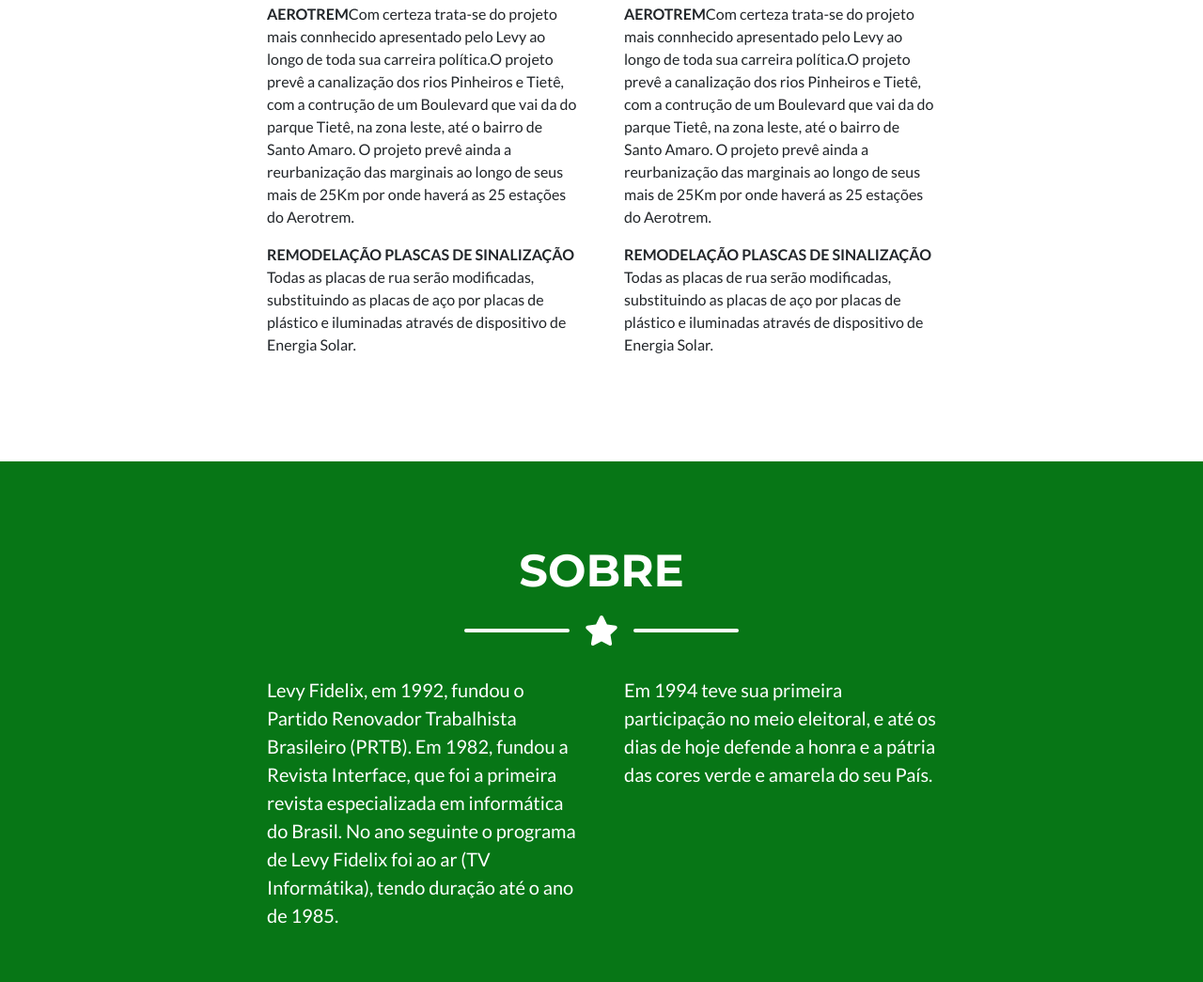
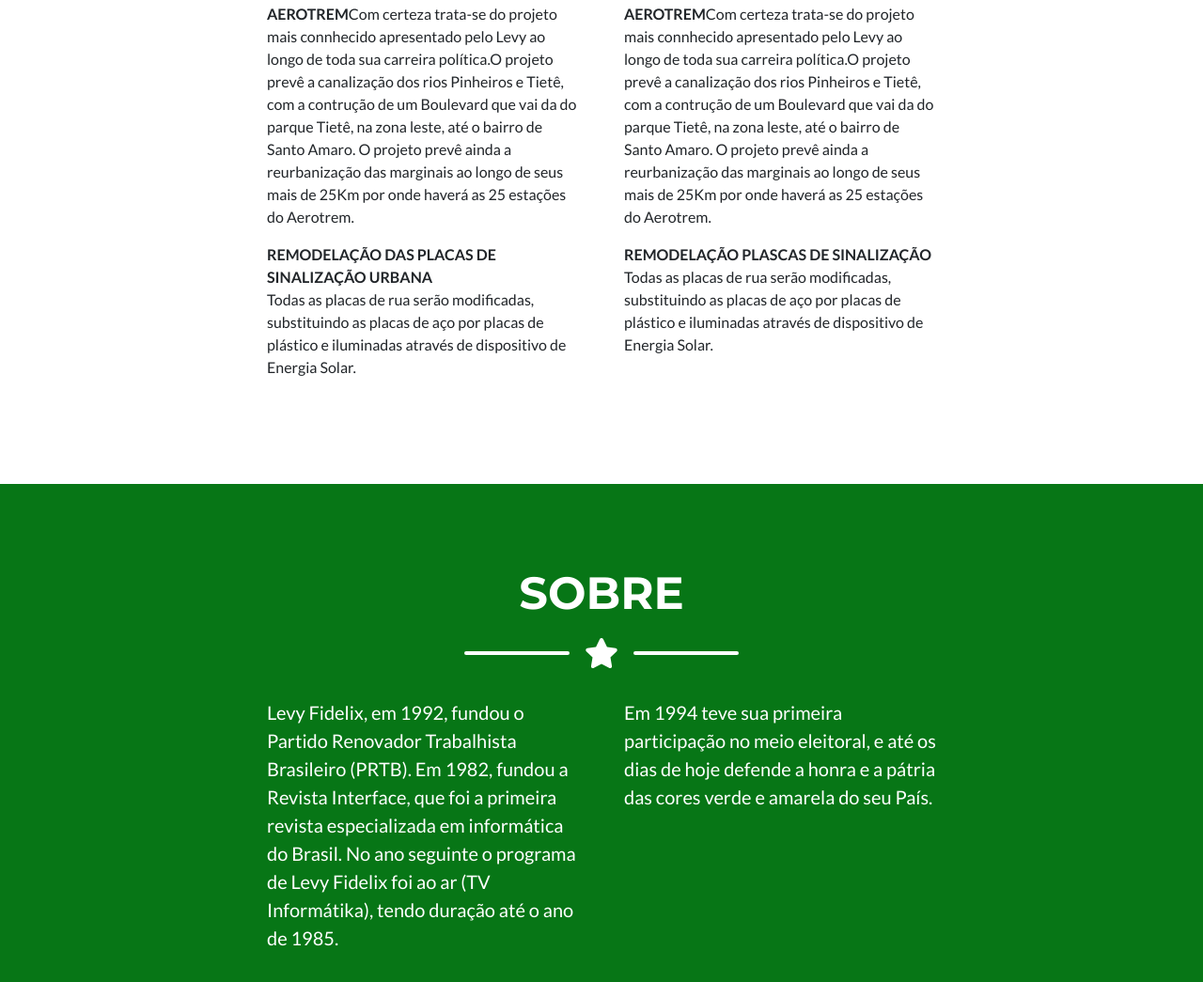
Before and after one commit to DimasOliveira01/Exercicios-DW1A3, a website: page PROJETO/index.html in a window 1280 px wide. Shown: the part 659-1704 px from the top of the page at 94% size. Drawn offline with nearby package versions, Linux system fonts and the light colour scheme.

Commit message:
Update index.html

```diff
--- a/PROJETO/index.html
+++ b/PROJETO/index.html
@@ -71,7 +71,7 @@
 		<div class="row">
                     <div class="col-lg-4 ml-auto"><p class="lead">
 			<strong>TRANSPORTE PÚBLICO</strong><p><strong>AEROTREM</strong>Com certeza trata-se do projeto mais connhecido apresentado pelo Levy ao longo de toda sua carreira política.O projeto prevê a canalização dos rios Pinheiros e Tietê, com a contrução de um Boulevard que vai da do parque Tietê, na zona leste, até o bairro de Santo Amaro. O projeto prevê ainda a reurbanização das marginais ao longo de seus mais de 25Km por onde haverá as 25 estações do Aerotrem.</p>
-        		<strong>REMODELAÇÃO PLASCAS DE SINALIZAÇÃO</strong><p> Todas as placas de rua serão modificadas, substituindo as placas de aço por placas de plástico e iluminadas através de dispositivo de Energia Solar.</p>
+        		<strong>REMODELAÇÃO DAS PLACAS DE SINALIZAÇÃO URBANA</strong><p> Todas as placas de rua serão modificadas, substituindo as placas de aço por placas de plástico e iluminadas através de dispositivo de Energia Solar.</p>
 			</div>
                   <div class="col-lg-4 mr-auto"><p class="lead">
 			<strong>TRANSPORTE PÚBLICO</strong><p><strong>AEROTREM</strong>Com certeza trata-se do projeto mais connhecido apresentado pelo Levy ao longo de toda sua carreira política.O projeto prevê a canalização dos rios Pinheiros e Tietê, com a contrução de um Boulevard que vai da do parque Tietê, na zona leste, até o bairro de Santo Amaro. O projeto prevê ainda a reurbanização das marginais ao longo de seus mais de 25Km por onde haverá as 25 estações do Aerotrem.</p>
```
